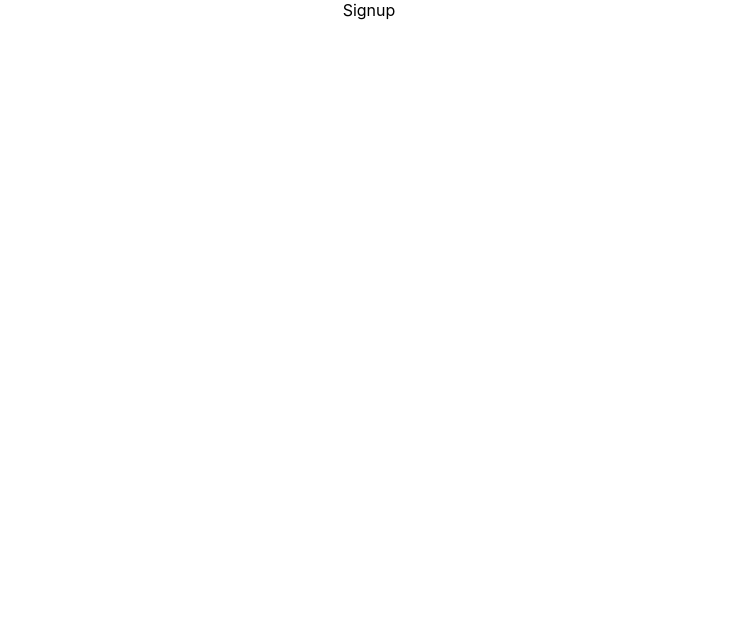
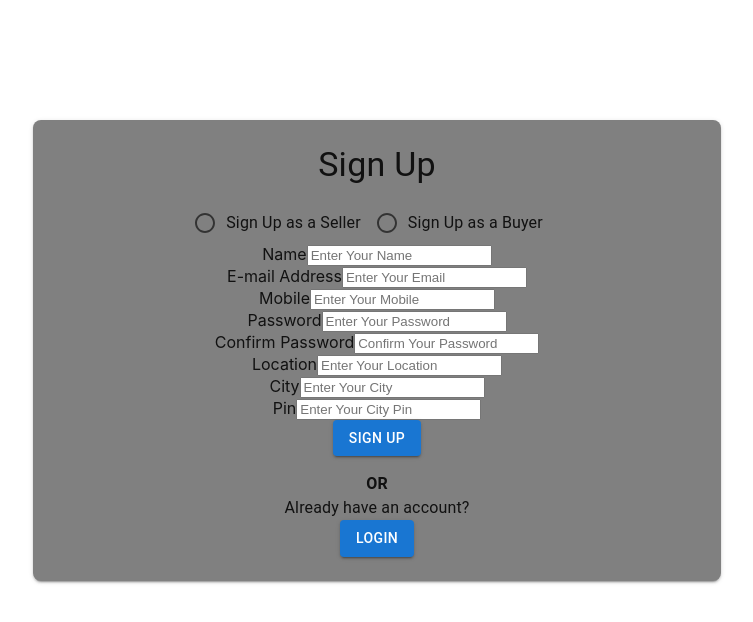
Before and after one commit to patelshravan/farm-2-home, a React (Create React App) app: page / in a window 1280 px wide. Shown: the top 622 px of the page, without its empty margins (271-1024 px from the left). Built offline with nearby package versions, Linux system fonts and the light colour scheme.

Commit message:
create login and signup page

```diff
--- a/package.json
+++ b/package.json
@@ -3,6 +3,10 @@
   "version": "0.1.0",
   "private": true,
   "dependencies": {
+    "@emotion/react": "^11.8.2",
+    "@emotion/styled": "^11.8.1",
+    "@material/radio": "^13.0.0",
+    "@mui/material": "^5.5.3",
     "@testing-library/jest-dom": "^5.16.3",
     "@testing-library/react": "^12.1.4",
     "@testing-library/user-event": "^13.5.0",
--- a/src/App.js
+++ b/src/App.js
@@ -10,7 +10,7 @@ function App() {
     <div className="App">
       <Routes>
         <Route path="signIn" element={<Login />} />
-        <Route path="/" element={<Signup />} />
+        <Route path="/" exact element={<Signup />} />
       </Routes>
     </div>
   );
--- a/src/Components/Login/Login.js
+++ b/src/Components/Login/Login.js
@@ -1,9 +1,103 @@
-import React from 'react'
+import React, { useState } from "react";
+import { useNavigate } from "react-router-dom";
+
+import { Card, Typography, Button } from "@mui/material";
+import Radio from "@mui/material/Radio";
+import RadioGroup from "@mui/material/RadioGroup";
+import FormControlLabel from "@mui/material/FormControlLabel";
+import FormControl from "@mui/material/FormControl";
 
 const Login = () => {
+  const [user, setUser] = useState({
+    name: "",
+    email: "",
+  });
+
+  const handleChange = (e) => {
+    setUser({ ...user, [e.target.name]: e.target.value });
+  };
+
+  const navigate = useNavigate();
+  const backtoLogin = () => {
+    navigate("/");
+  };
+
   return (
-    <div>Login</div>
-  )
-}
+    <React.Fragment>
+      <Card
+        sx={{
+          bgcolor: "gray",
+          boxShadow: 2,
+          borderRadius: 2,
+          p: 3,
+          mt: 15,
+          ml: 38,
+          width: "50%",
+        }}
+      >
+        <form>
+          <Typography sx={{ mb: 2 }} variant="h4">
+            Login
+          </Typography>
+          <FormControl>
+            <RadioGroup
+              row
+              aria-labelledby="demo-row-radio-buttons-group-label"
+              name="row-radio-buttons-group"
+            >
+              <FormControlLabel
+                value="loginAsSeller"
+                control={<Radio />}
+                label="Login as Seller"
+              />
 
-export default Login
+              <FormControlLabel
+                value="loginAsBuyer"
+                control={<Radio />}
+                label="Login as Buyer"
+              />
+            </RadioGroup>
+          </FormControl>
+          <div className="formField">
+            <label className="formFieldLabel" htmlFor="email">
+              E-mail Address
+            </label>
+
+            <input
+              type="email"
+              id="email"
+              className="formFieldInput"
+              placeholder="Enter Your Email"
+              name="email"
+              value={user.email}
+              onChange={handleChange}
+            />
+          </div>
+          <div className="formField">
+            <label className="formFieldLabel">Password</label>
+
+            <input
+              type="password"
+              id="password"
+              className="formFieldInput"
+              placeholder="Enter Your Password"
+              name="password"
+              value={user.password}
+              onChange={handleChange}
+            />
+          </div>
+        </form>
+        <Button variant="contained">Login</Button>
+        <Typography align="center" sx={{ mt: 2, fontWeight: "bold" }}>
+          OR
+        </Typography>
+        <Typography align="center">Already have an account?</Typography>
+        <Button onClick={backtoLogin} variant="contained">
+          Sign Up
+        </Button>
+      </Card>
+    </React.Fragment>
+  );
+};
+
+export default Login;
--- a/src/Components/Signup/Signup.js
+++ b/src/Components/Signup/Signup.js
@@ -1,9 +1,224 @@
-import React from 'react'
+import React, { useState } from "react";
+import { useNavigate } from "react-router-dom";
+
+import { Card, Typography, Button } from "@mui/material";
+import Radio from "@mui/material/Radio";
+import RadioGroup from "@mui/material/RadioGroup";
+import FormControlLabel from "@mui/material/FormControlLabel";
+import FormControl from "@mui/material/FormControl";
 
 const Signup = () => {
+  const [user, setUser] = useState({
+    name: "",
+    farmName: "",
+    email: "",
+    mobile: "",
+    password: "",
+    confirmPassword: "",
+    location: "",
+    city: "",
+    pin: "",
+  });
+
+  const [userType, setUserType] = useState("buyer");
+
+  const handleChange = (e) => {
+    setUser({ ...user, [e.target.name]: e.target.value });
+  };
+
+  const navigate = useNavigate();
+  const backtoLogin = () => {
+    navigate("/signin");
+  };
+
   return (
-    <div>Signup</div>
-  )
-}
+    <React.Fragment>
+      <Card
+        sx={{
+          bgcolor: "gray",
+          boxShadow: 2,
+          borderRadius: 2,
+          p: 3,
+          mt: 15,
+          ml: 38,
+          width: "50%",
+        }}
+      >
+        <form>
+          <Typography sx={{ mb: 2 }} variant="h4">
+            Sign Up
+          </Typography>
+          <FormControl>
+            <RadioGroup
+              row
+              aria-labelledby="demo-row-radio-buttons-group-label"
+              name="row-radio-buttons-group"
+              onChange={(event) => setUserType(event.target.value)}
+              value={userType}
+            >
+              <FormControlLabel
+                value="loginAsSeller"
+                control={<Radio />}
+                label="Sign Up as a Seller"
+              />
 
-export default Signup
+              <FormControlLabel
+                value="loginAsBuyer"
+                control={<Radio />}
+                label="Sign Up as a Buyer"
+              />
+            </RadioGroup>
+          </FormControl>
+          <div className="formField">
+            <label className="formFieldLabel" htmlFor="name">
+              Name
+            </label>
+
+            <input
+              type="text"
+              id="name"
+              className="formFieldInput"
+              placeholder="Enter Your Name"
+              name="name"
+              value={user.name}
+              onChange={handleChange}
+            />
+          </div>
+          {userType === "seller" && (
+            <div className="formField">
+              <label className="formFieldLabel" htmlFor="farmName">
+                Farm Name
+              </label>
+
+              <input
+                type="text"
+                id="farmName"
+                className="formFieldInput"
+                placeholder="Enter Your Name"
+                name="farmName"
+                value={user.farmName}
+                onChange={handleChange}
+              />
+            </div>
+          )}
+          <div className="formField">
+            <label className="formFieldLabel" htmlFor="email">
+              E-mail Address
+            </label>
+
+            <input
+              type="email"
+              id="email"
+              className="formFieldInput"
+              placeholder="Enter Your Email"
+              name="email"
+              value={user.email}
+              onChange={handleChange}
+            />
+          </div>
+          <div className="formField">
+            <label className="formFieldLabel" htmlFor="mobile">
+              Mobile
+            </label>
+
+            <input
+              type="tel"
+              id="mobile"
+              className="formFieldInput"
+              placeholder="Enter Your Mobile"
+              name="mobile"
+              value={user.mobile}
+              onChange={handleChange}
+            />
+          </div>
+
+          <div className="formField">
+            <label className="formFieldLabel" htmlFor="password">
+              Password
+            </label>
+
+            <input
+              type="password"
+              id="password"
+              className="formFieldInput"
+              placeholder="Enter Your Password"
+              name="password"
+              value={user.password}
+              onChange={handleChange}
+            />
+          </div>
+          <div className="formField">
+            <label className="formFieldLabel" htmlFor="confirmPassword">
+              Confirm Password
+            </label>
+
+            <input
+              type="password"
+              id="confirmPassword"
+              className="formFieldInput"
+              placeholder="Confirm Your Password"
+              name="confirmPassword"
+              value={user.confirmPassword}
+              onChange={handleChange}
+            />
+          </div>
+          <div className="formField">
+            <label className="formFieldLabel" htmlFor="location">
+              Location
+            </label>
+
+            <input
+              type="text"
+              id="location"
+              className="formFieldInput"
+              placeholder="Enter Your Location"
+              name="location"
+              value={user.location}
+              onChange={handleChange}
+            />
+          </div>
+          <div className="formField">
+            <label className="formFieldLabel" htmlFor="city">
+              City
+            </label>
+
+            <input
+              type="text"
+              id="city"
+              className="formFieldInput"
+              placeholder="Enter Your City"
+              name="city"
+              value={user.city}
+              onChange={handleChange}
+            />
+          </div>
+          <div className="formField">
+            <label className="formFieldLabel" htmlFor="pin">
+              Pin
+            </label>
+
+            <input
+              type="number"
+              id="pin"
+              className="formFieldInput"
+              placeholder="Enter Your City Pin"
+              name="pin"
+              value={user.pin}
+              onChange={handleChange}
+            />
+          </div>
+        </form>
+        <Button variant="contained">Sign Up</Button>
+        <Typography align="center" sx={{ mt: 2, fontWeight: "bold" }}>
+          OR
+        </Typography>
+        <Typography align="center">Already have an account?</Typography>
+        <Button onClick={backtoLogin} variant="contained">
+          Login
+        </Button>
+      </Card>
+    </React.Fragment>
+  );
+};
+
+export default Signup;
```
Also changed, not shown: 1 other file (tests, documents, lock files or other folders).
